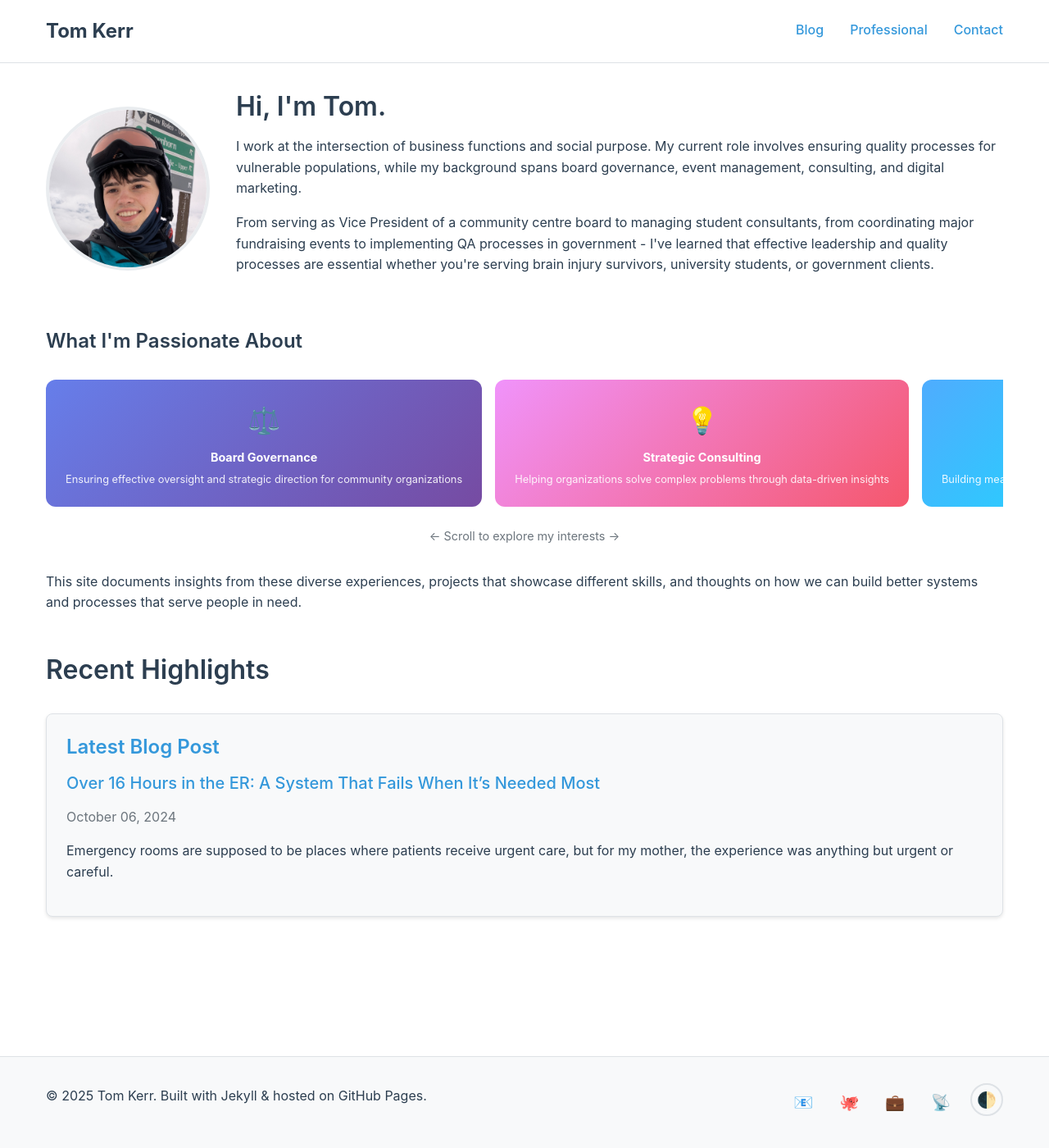
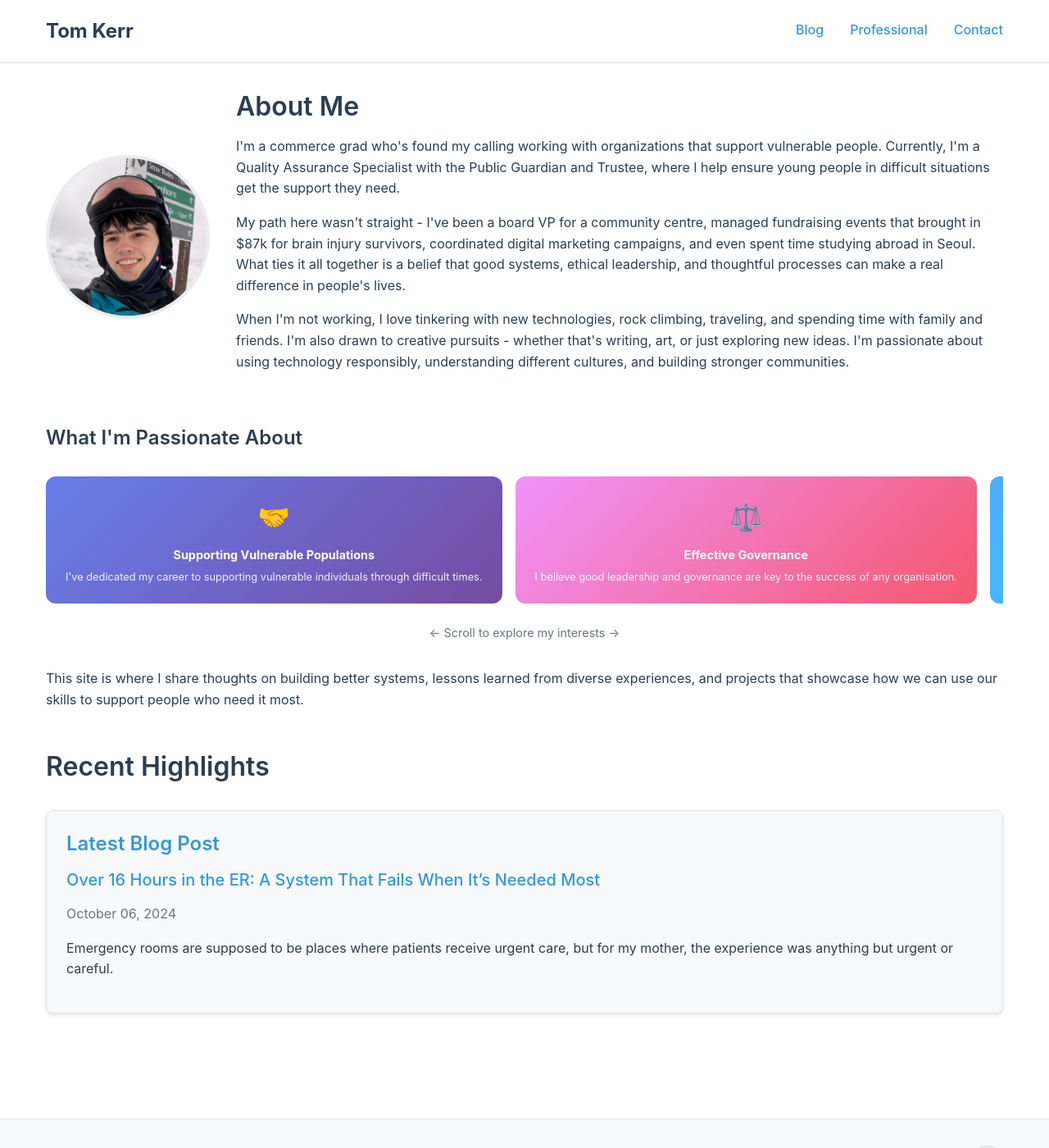
Before and after one commit to TDK250/Toms-Site, a Jekyll site: the page built from index.md, in a window 1280 px wide and 1400 px high. Shown: the whole window at 82% size. Built offline with Jekyll 4.4.1, drawn with Linux system fonts in a browser that asks for light colours.

Commit message:
Update index.md

```diff
--- a/index.md
+++ b/index.md
@@ -79,27 +79,27 @@ title: Home
   box-shadow: 0 10px 25px rgba(0,0,0,0.2);
 }
 
-.interest-card.governance {
+.interest-card.vulnerable {
   background: linear-gradient(135deg, #667eea 0%, #764ba2 100%);
 }
 
-.interest-card.consulting {
+.interest-card.governance {
   background: linear-gradient(135deg, #f093fb 0%, #f5576c 100%);
 }
 
-.interest-card.digital {
+.interest-card.technology {
   background: linear-gradient(135deg, #4facfe 0%, #00f2fe 100%);
 }
 
-.interest-card.qa {
+.interest-card.cultural {
   background: linear-gradient(135deg, #43e97b 0%, #38f9d7 100%);
 }
 
-.interest-card.community {
+.interest-card.financial {
   background: linear-gradient(135deg, #fa709a 0%, #fee140 100%);
 }
 
-.interest-card.events {
+.interest-card.wellness {
   background: linear-gradient(135deg, #a8edea 0%, #fed6e3 100%);
   color: #333;
 }
@@ -167,10 +167,12 @@ title: Home
          alt="Profile Picture"
          class="profile-image">
     <div class="hero-text">
-      <h2>Hi, I'm Tom.</h2>
-      <p>I work at the intersection of business functions and social purpose. My current role involves ensuring quality processes for vulnerable populations, while my background spans board governance, event management, consulting, and digital marketing.</p>
+      <h2>About Me</h2>
+      <p>I'm a commerce grad who's found my calling working with organizations that support vulnerable people. Currently, I'm a Quality Assurance Specialist with the Public Guardian and Trustee, where I help ensure young people in difficult situations get the support they need.</p>
 
-      <p>From serving as Vice President of a community centre board to managing student consultants, from coordinating major fundraising events to implementing QA processes in government - I've learned that effective leadership and quality processes are essential whether you're serving brain injury survivors, university students, or government clients.</p>
+      <p>My path here wasn't straight - I've been a board VP for a community centre, managed fundraising events that brought in $87k for brain injury survivors, coordinated digital marketing campaigns, and even spent time studying abroad in Seoul. What ties it all together is a belief that good systems, ethical leadership, and thoughtful processes can make a real difference in people's lives.</p>
+
+      <p>When I'm not working, I love tinkering with new technologies, rock climbing, traveling, and spending time with family and friends. I'm also drawn to creative pursuits - whether that's writing, art, or just exploring new ideas. I'm passionate about using technology responsibly, understanding different cultures, and building stronger communities.</p>
     </div>
   </div>
 </section>
@@ -180,47 +182,47 @@ title: Home
     <h3>What I'm Passionate About</h3>
     <div class="interests-scroll">
 
+      <div class="interest-card vulnerable">
+        <span class="interest-icon">🤝</span>
+        <div class="interest-title">Supporting Vulnerable Populations</div>
+        <div class="interest-desc">I've dedicated my career to supporting vulnerable individuals through difficult times.</div>
+      </div>
+
       <div class="interest-card governance">
         <span class="interest-icon">⚖️</span>
-        <div class="interest-title">Board Governance</div>
-        <div class="interest-desc">Ensuring effective oversight and strategic direction for community organizations</div>
+        <div class="interest-title">Effective Governance</div>
+        <div class="interest-desc">I believe good leadership and governance are key to the success of any organisation.</div>
       </div>
 
-      <div class="interest-card consulting">
-        <span class="interest-icon">💡</span>
-        <div class="interest-title">Strategic Consulting</div>
-        <div class="interest-desc">Helping organizations solve complex problems through data-driven insights</div>
+      <div class="interest-card technology">
+        <span class="interest-icon">💻</span>
+        <div class="interest-title">Technology for Good</div>
+        <div class="interest-desc">I believe bleeding edge solutions can respect the rights of the user. Open, secure, privacy respecting technology is the way forward.</div>
       </div>
 
-      <div class="interest-card digital">
-        <span class="interest-icon">📱</span>
-        <div class="interest-title">Digital Marketing</div>
-        <div class="interest-desc">Building meaningful connections between brands and their communities</div>
+      <div class="interest-card cultural">
+        <span class="interest-icon">🌍</span>
+        <div class="interest-title">Cultural Literacy</div>
+        <div class="interest-desc">I believe exploring different cultures is important to gain perspective, connections, and new ideas.</div>
       </div>
 
-      <div class="interest-card qa">
-        <span class="interest-icon">🔍</span>
-        <div class="interest-title">Quality Assurance</div>
-        <div class="interest-desc">Creating systems that protect and serve vulnerable populations effectively</div>
+      <div class="interest-card financial">
+        <span class="interest-icon">💰</span>
+        <div class="interest-title">Financial Management</div>
+        <div class="interest-desc">I believe competent financial management is important to the functioning of every part of our society. From personal to organisational, financial literacy makes everything a little easier.</div>
       </div>
 
-      <div class="interest-card community">
-        <span class="interest-icon">🤝</span>
-        <div class="interest-title">Community Impact</div>
-        <div class="interest-desc">Supporting brain injury survivors and building stronger communities</div>
-      </div>
-
-      <div class="interest-card events">
-        <span class="interest-icon">🎯</span>
-        <div class="interest-title">Event Management</div>
-        <div class="interest-desc">Orchestrating memorable experiences that bring people together for a cause</div>
+      <div class="interest-card wellness">
+        <span class="interest-icon">🏔️</span>
+        <div class="interest-title">Health and Wellness</div>
+        <div class="interest-desc">I believe the good health of individuals is key to the functioning of our society. Whether it's outdoor rock climbing, or simply getting enough sleep every night, I believe in staying healthy and helping others reach a point where they can do the same.</div>
       </div>
 
     </div>
     <div class="scroll-hint">← Scroll to explore my interests →</div>
   </div>
 
-  <p>This site documents insights from these diverse experiences, projects that showcase different skills, and thoughts on how we can build better systems and processes that serve people in need.</p>
+  <p>This site is where I share thoughts on building better systems, lessons learned from diverse experiences, and projects that showcase how we can use our skills to support people who need it most.</p>
 </section>
 
 <section class="content-section">
```
